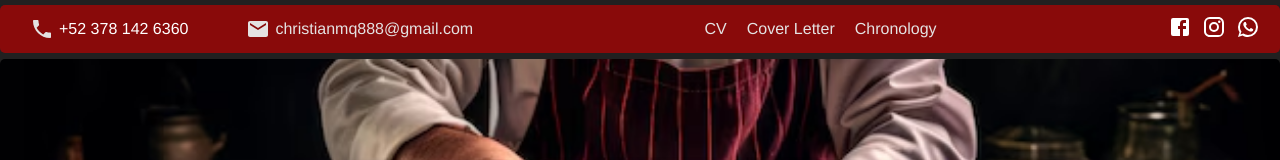
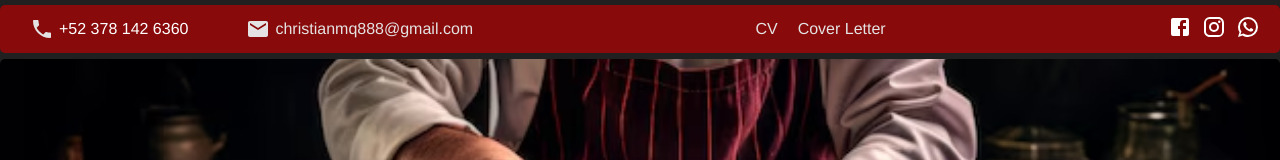
Before and after one commit to Xhan88/Christian-Butcher, a React (Vite) app: page / in a window 1280 px wide. Shown: the top 160 px of the page. Built offline with nearby package versions, Linux system fonts and the light colour scheme.

Commit message:
09-08-24

```diff
--- a/components/fistNavBar/FirstNavBar.jsx
+++ b/components/fistNavBar/FirstNavBar.jsx
@@ -110,7 +110,6 @@ import FacebookIcon from '@mui/icons-material/Facebook';
 import InstagramIcon from '@mui/icons-material/Instagram';
 import WhatsAppIcon from '@mui/icons-material/WhatsApp';
 import LocalPhoneIcon from '@mui/icons-material/LocalPhone';
-import { NavLink } from 'react-router-dom';
 import { slide as Menu } from 'react-burger-menu';
 import "./FirstNavBar.css";
 import { useEffect, useState } from 'react';
@@ -159,7 +158,7 @@ const FirstNavBar = () => {
               <div className="social-networks">
                 <a href="./CV-CA.docx" className="nav-link">CV</a>
                 <a href="./cover-letter-christian.docx" className="nav-link">Cover Letter</a>
-                <NavLink to='/chronology' className="nav-link">Chronology</NavLink>
+
               </div>
               <div className="social-networks">
                 <a className='facebook' target='_blank' rel='noopener noreferrer' href='https://www.facebook.com/christian.martinezquezada'>
@@ -190,7 +189,7 @@ const FirstNavBar = () => {
             <a href="./cover-letter-christian.docx" className="nav-link">Cover Letter</a>
 
 
-            <NavLink to='./chronology' className="nav-link">Chronology</NavLink>
+
 
 
           </div>
--- a/src/main.jsx
+++ b/src/main.jsx
@@ -8,16 +8,12 @@ import ButcherDescription from '../components/Description/ButcherDescription.jsx
 import AboutMe from '../components/Description/AboutMe.jsx'
 import BeefVideo from '../components/videoSection/BeefVideo.jsx'
 import Footer from '../components/footer/Footer.jsx'
-import { BrowserRouter, Route, Routes } from 'react-router-dom';
-import Chronology from '../components/Chronology/Chronology.jsx'
 ReactDOM.createRoot(document.getElementById('root')).render(
-<BrowserRouter>
+
    <>
 
     <App />
-    <Routes>
-    <Route path='Chronology' element={<Chronology />}/>
-    </Routes>
+
 
     <FirstNavBar />
     <Header />
@@ -28,7 +24,7 @@ ReactDOM.createRoot(document.getElementById('root')).render(
     <Footer />
 
 </>
-</BrowserRouter>
+
 
 
 
```
